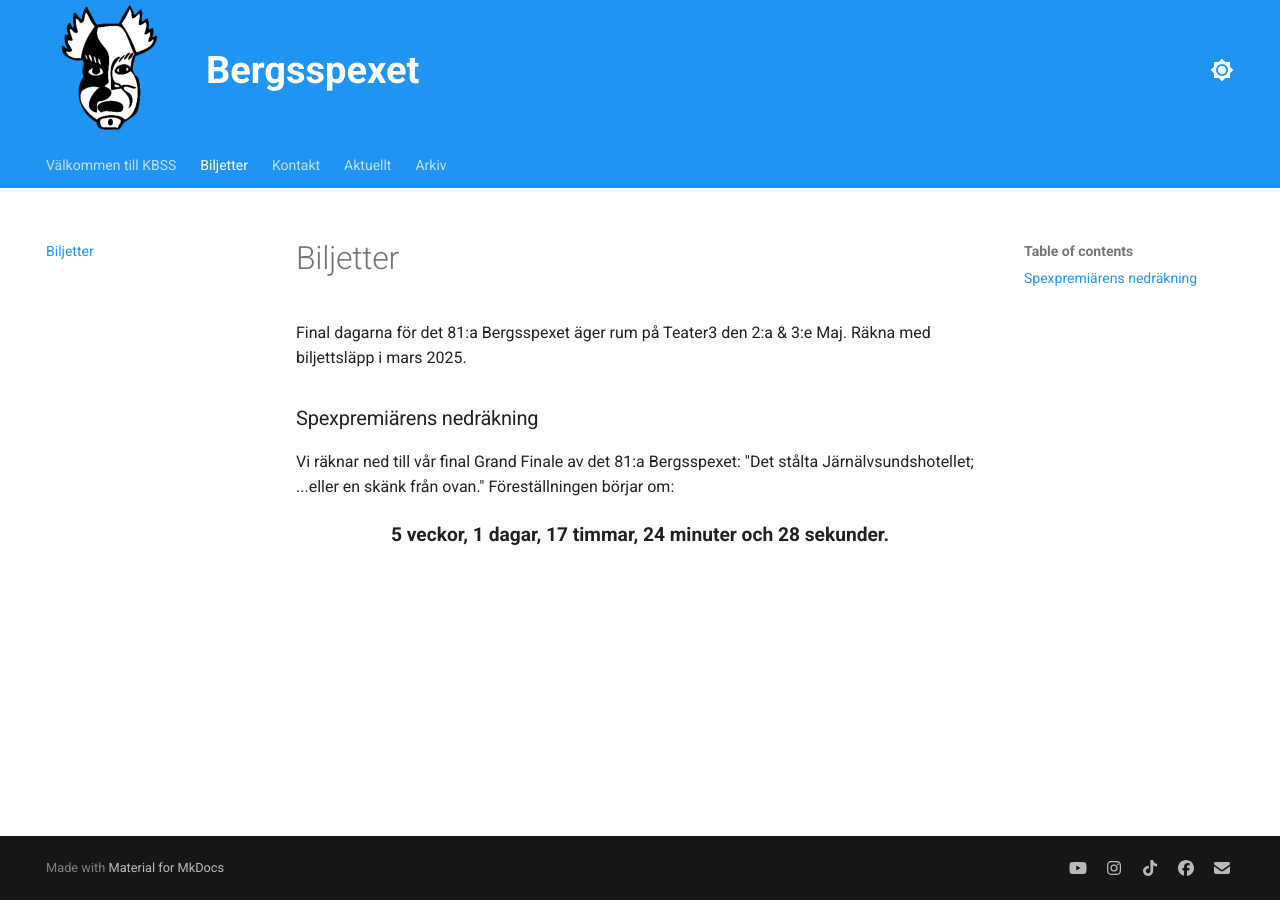
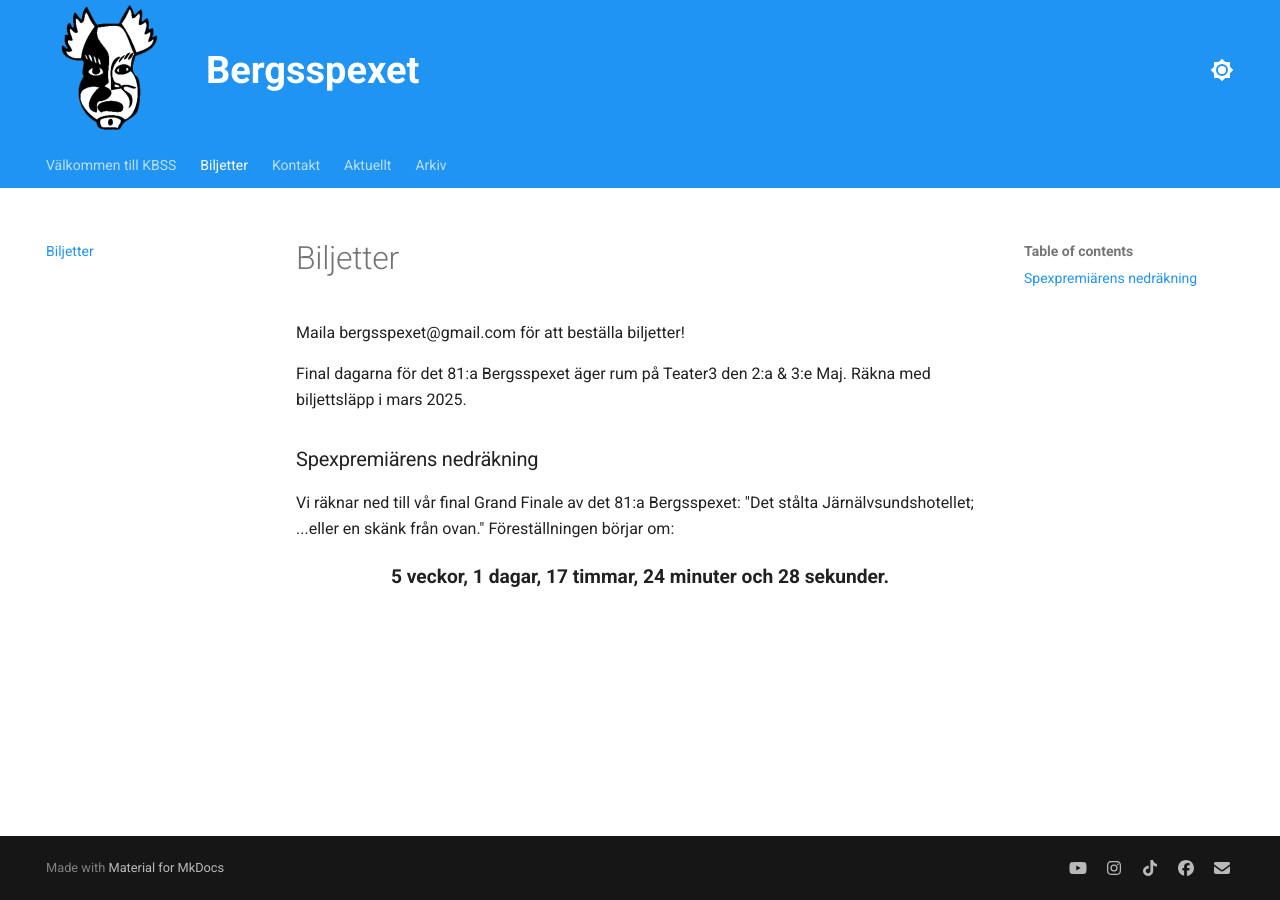
Before and after one commit to Bergsspexet/bergsspexet.github.io, an MkDocs documentation site: the page built from docs/biljetter.md, in a window 1280 px wide. Built offline with MkDocs 1.6.1 and Material for MkDocs 9.7.7, drawn with Linux system fonts in a browser that asks for light colours.

Commit message:
added email to order tickets

```diff
--- a/docs/biljetter.md
+++ b/docs/biljetter.md
@@ -1,4 +1,6 @@
 # Biljetter
+
+Maila bergsspexet@gmail.com för att beställa biljetter!
 
 Final dagarna för det 81:a Bergsspexet äger rum på Teater3 den 2:a & 3:e Maj. Räkna med biljettsläpp i mars 2025.
 
```
